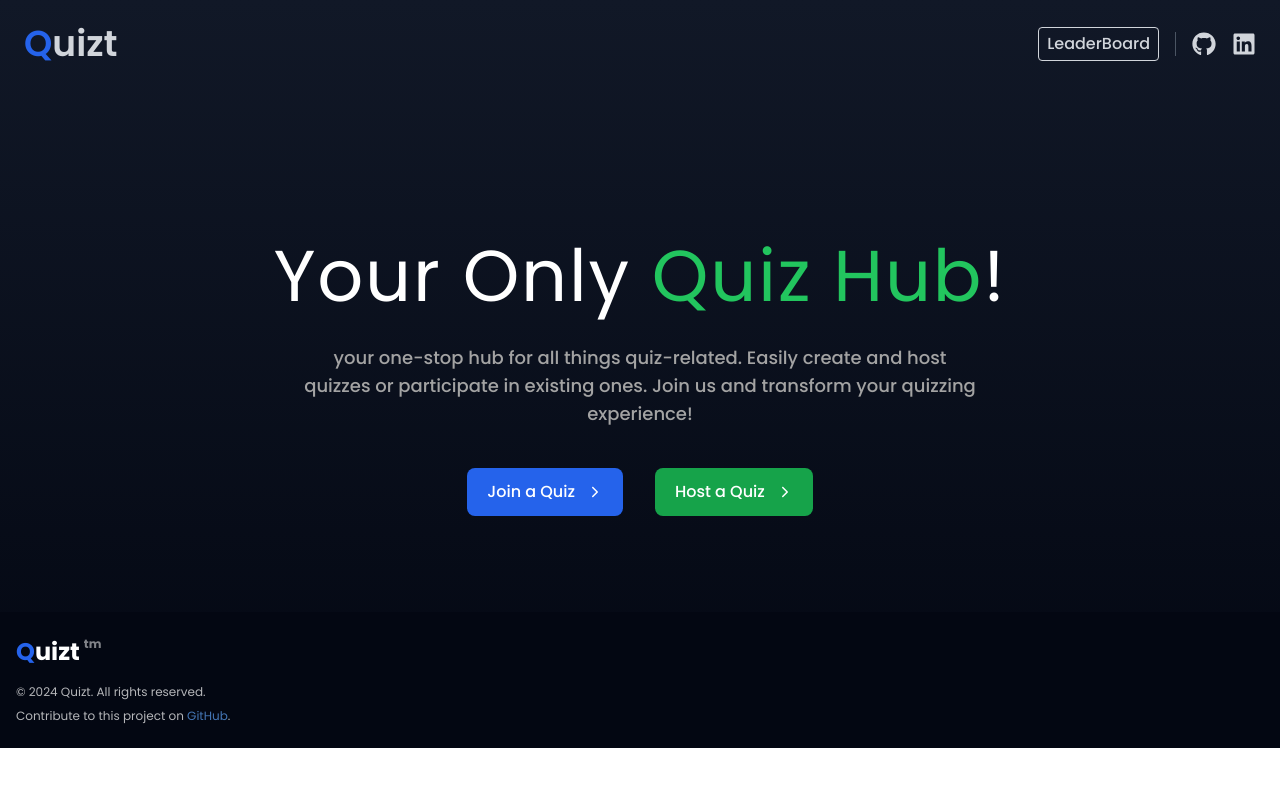
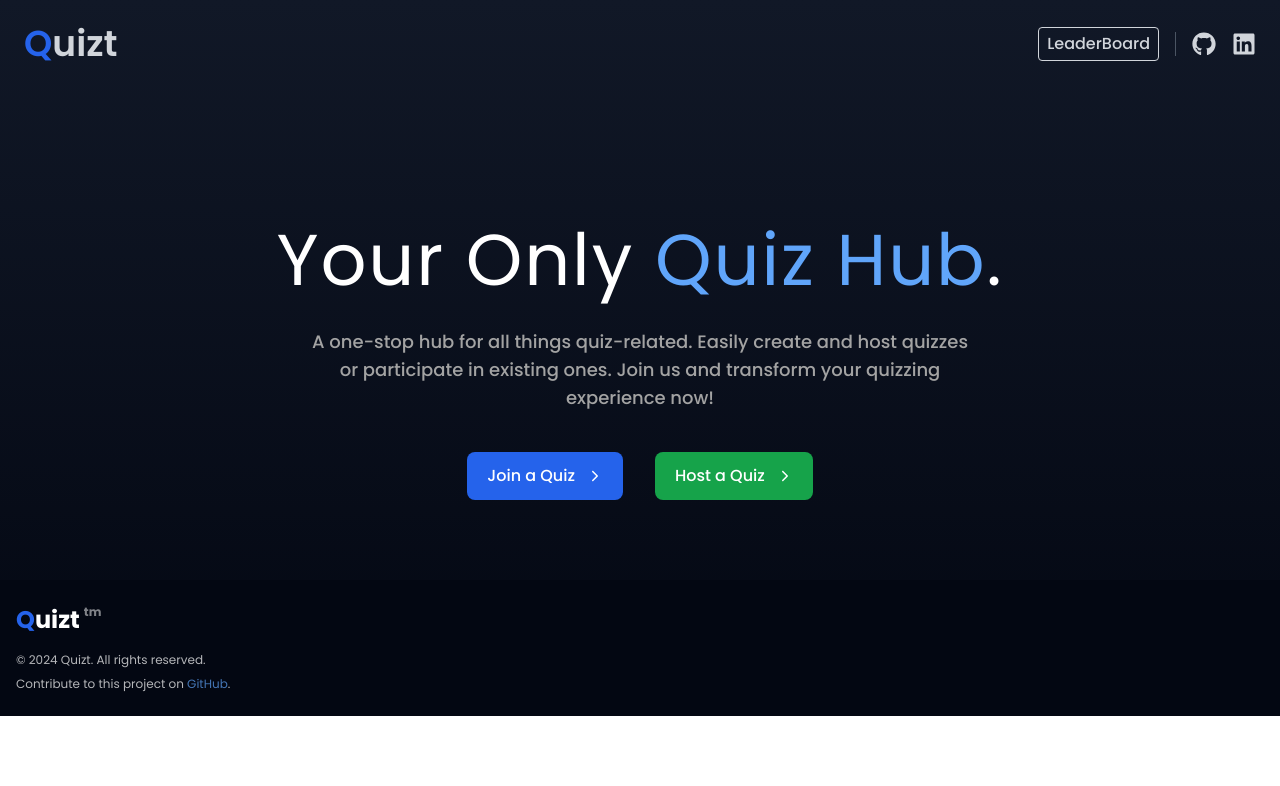
Before and after one commit to abdel-rahmanSalem/quizt, a React (Vite) app: page / in a window 1280 px wide. Shown: the top 786 px of the page. Built offline with nearby package versions, Linux system fonts and the light colour scheme.

Commit message:
Fin: HomeSection

```diff
--- a/src/pages/Home.jsx
+++ b/src/pages/Home.jsx
@@ -1,11 +1,9 @@
-// import HomePageHeader from "../components/HomePageHeader";
 import HeroSection from "../ui/HeroSection";
 // import Instructions from "../components/Instructions";
 
 function Home() {
   return (
     <div className="max-w-7xl mx-auto pt-20 px-6 text-white">
-      {/* <HomePageHeader /> */}
       <HeroSection />
       {/* <Instructions /> */}
     </div>
--- a/src/ui/HeroSection.jsx
+++ b/src/ui/HeroSection.jsx
@@ -3,14 +3,14 @@ import Button from "./ForwardButton";
 
 function HeroSection() {
   return (
-    <div className="flex flex-col items-center justify-center my-24">
+    <div className="flex flex-col items-center justify-center my-20">
       <h1 className="text-4xl sm:text-5xl lg:text-7xl text-center tracking-wide">
-        Your Only <span className="text-green-500">Quiz Hub</span>!
+        Your Only <span className="text-blue-400">Quiz Hub</span>.
       </h1>
       <p className="mt-8 mx-2 text-base lg:text-lg text-center text-neutral-400 max-w-2xl font-medium">
-        your one-stop hub for all things quiz-related. Easily create and host
+        A one-stop hub for all things quiz-related. Easily create and host
         quizzes or participate in existing ones. Join us and transform your
-        quizzing experience!
+        quizzing experience now!
       </p>
       <div className="flex justify-center items-center gap-8 mt-10">
         <Link to="/quiz-id">
```
